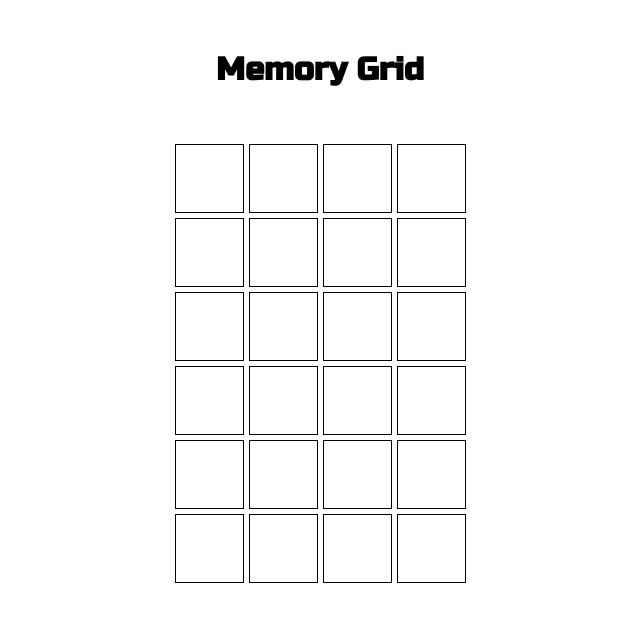
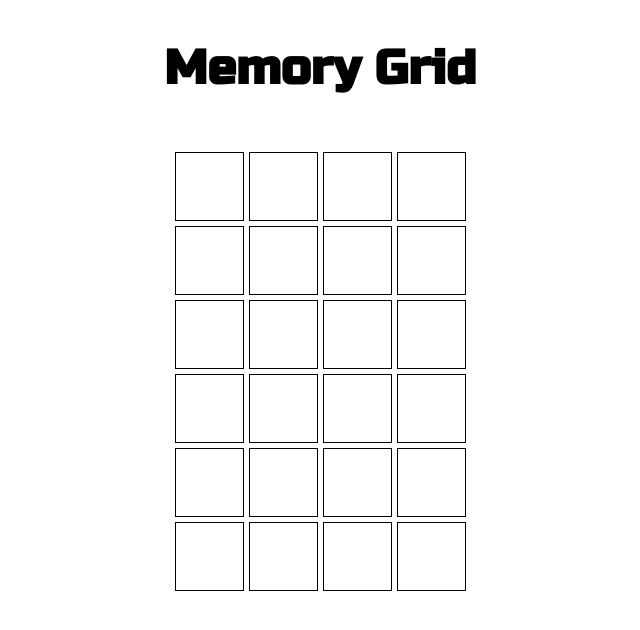
Before and after one commit to jblakeman/memory-grid, a plain HTML site: page index.html in a window 1280 px wide. Shown: the whole page, without its empty margins (320-960 px from the left). Drawn offline with Linux system fonts and the light colour scheme.

Commit message:
Change h1 font-size, margin

```diff
--- a/style.css
+++ b/style.css
@@ -1,7 +1,8 @@
 h1 {
     font-family: "Russo One", "sans-serif";
     text-align: center;
-    margin-top: 50px;
+    font-size: 3em;
+    margin-top: 40px;
     margin-bottom: 50px;
 }
 
```
